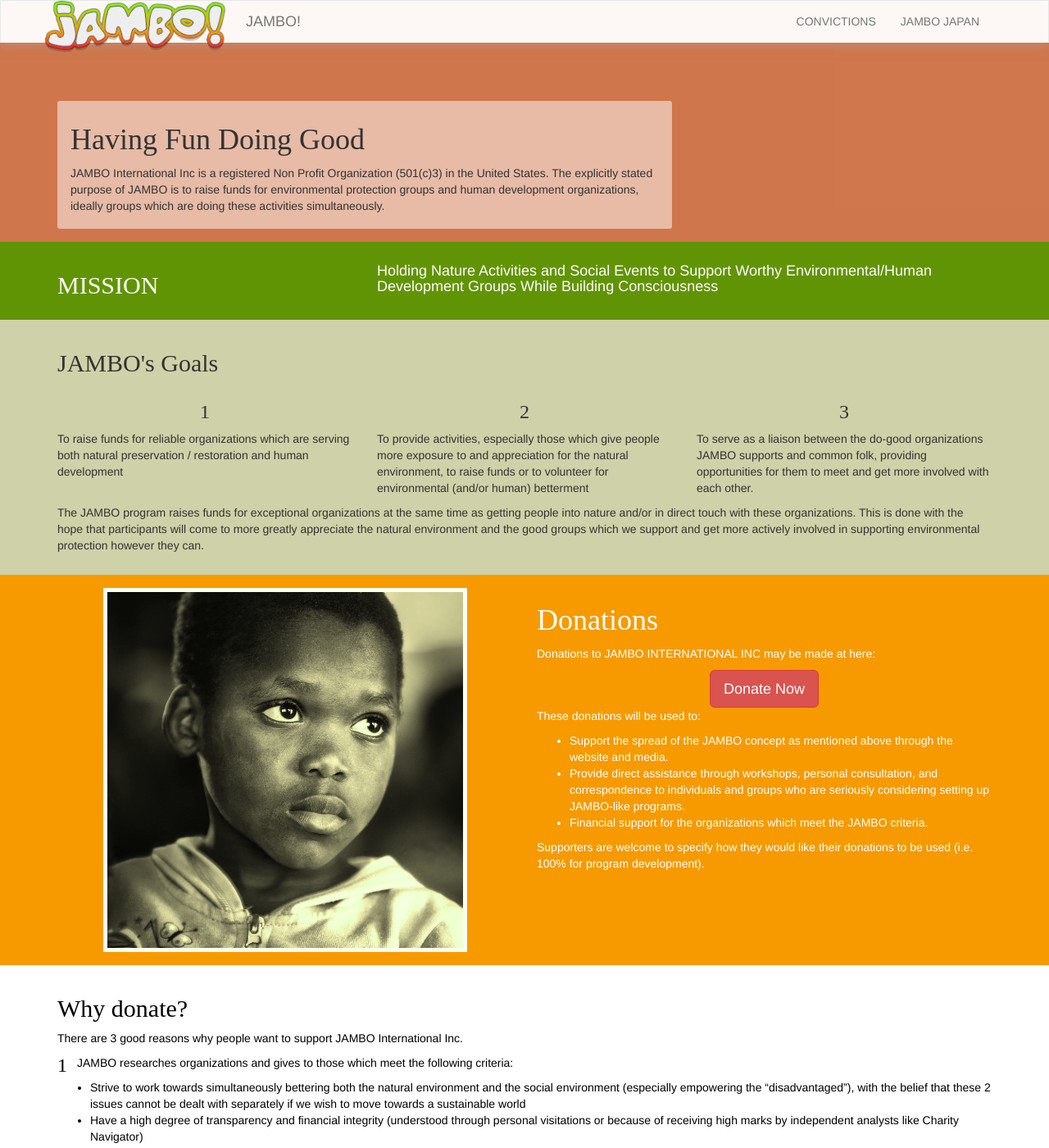
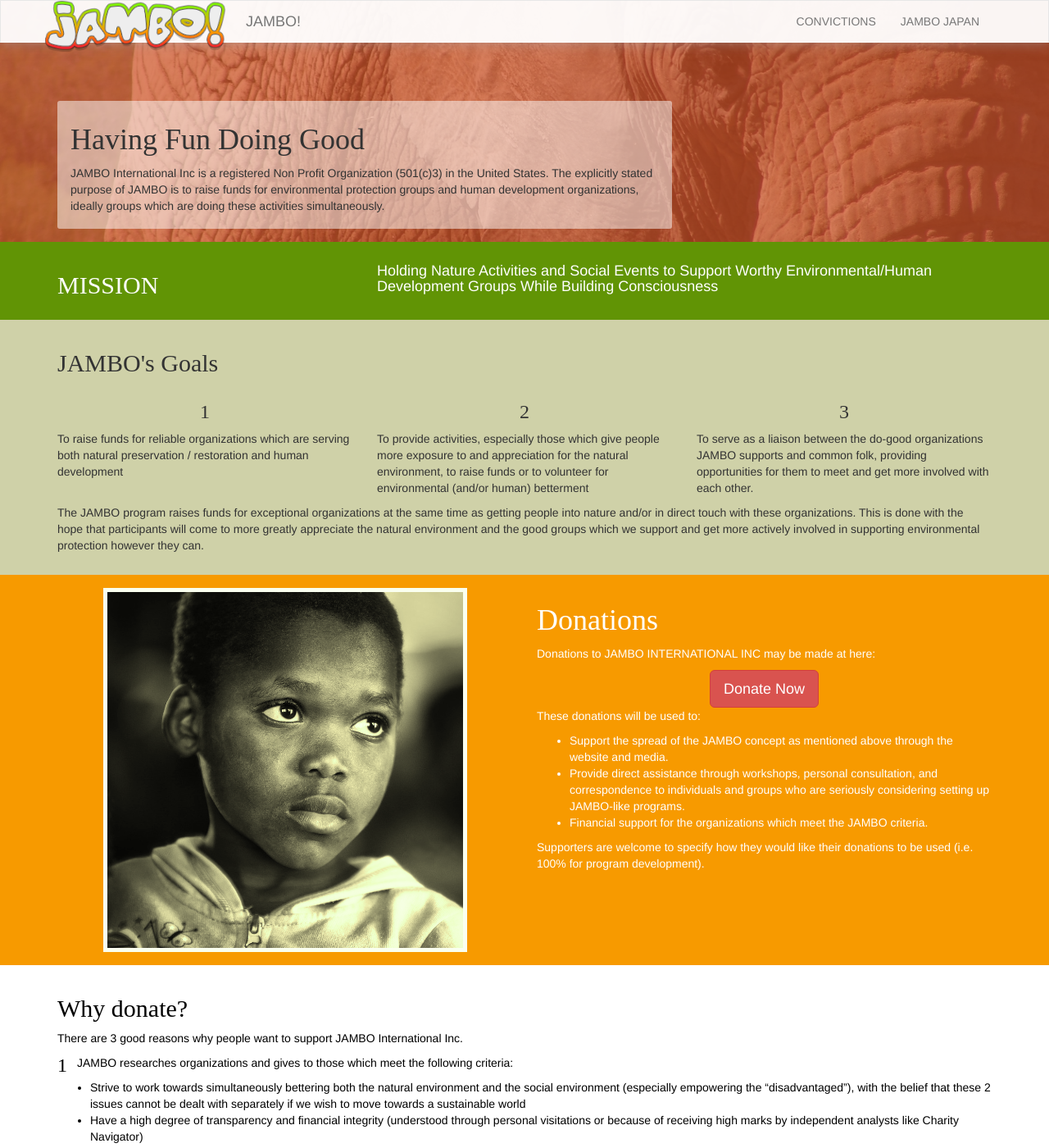
Before and after one commit to renanak/jambo-international.github.io, a Jekyll site: the page built from index.html, in a window 1280 px wide and 1400 px high. Shown: the whole window at 82% size. Built offline with Jekyll 4.4.1, drawn with Linux system fonts in a browser that asks for light colours; some web fonts are replaced.

Commit message:
elephant bg fix

```diff
--- a/_sass/_base.scss
+++ b/_sass/_base.scss
@@ -4,7 +4,7 @@
 }
 
 .big-header {
-  background-image: url(/inc/images/elephant-535315.jpg);
+  background-image: url(/images/elephant-535315.jpg);
   background-size: cover;
   background-position: center center;
   padding: 0;
```
